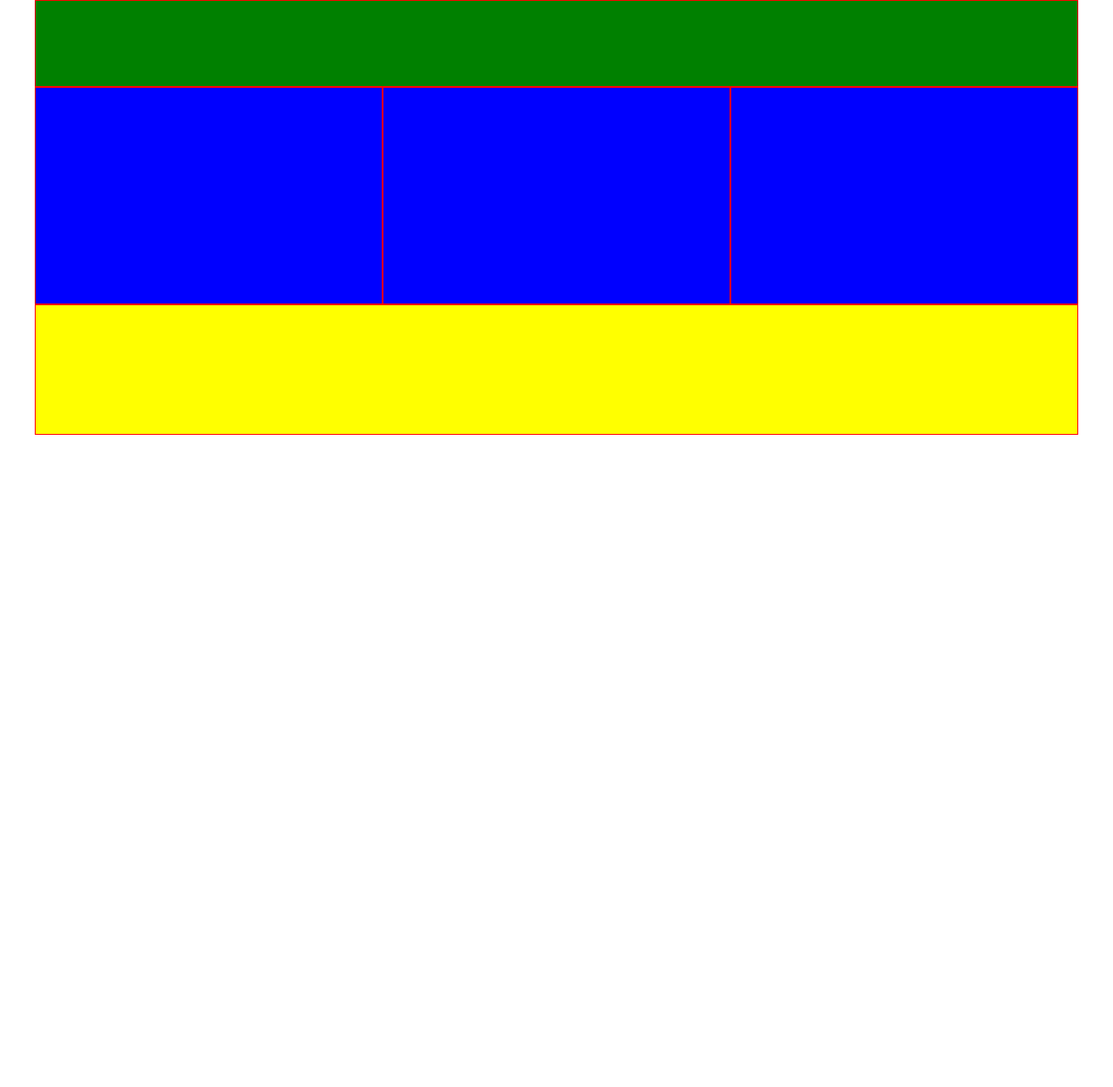
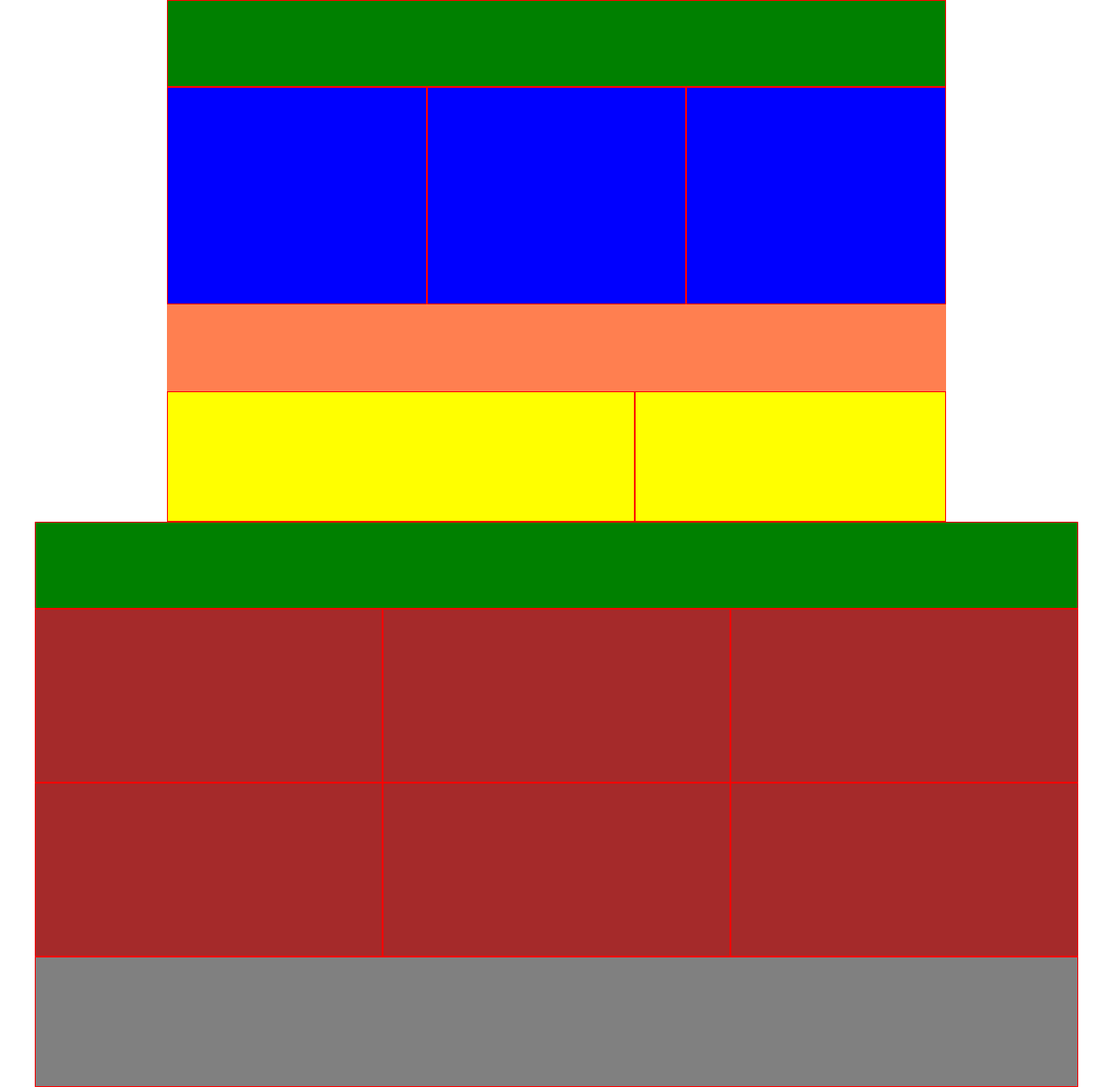
Before and after one commit to byHYONS/htmlcss-dropbox, a plain HTML site: page index.html in a window 1280 px wide. Shown: the part 500-1750 px from the top of the page at 87% size. Before the commit the page ends 1000 px from the top, so only its background shows below. Drawn offline with Linux system fonts and the light colour scheme.

Commit message:
[UPD] added 2 col-100 and 6 col-33

```diff
--- a/index.html
+++ b/index.html
@@ -41,7 +41,7 @@
         </div>
     </div>
     <!-- main seconda sezione • 2 colonne da 100 + 3 colonne da 33 + 1 da 100 + 2 colonne 60 40 -->
-    <div class="container row">
+    <div class="container-sm row">
         <!-- colonna 100 • h2 -->
         <div class="col-100 bg-green ht-100 bdb">
 
@@ -64,10 +64,52 @@
 
         </div>
         <!-- colonna 100 • content border -->
-        <div class="col-100 bg-yellow ht-150 bdb">
+        <div class="col-100 ht-100 bg-coral">
 
         </div>
-        <!-- main terza sezione • -->
+        <!-- colonna 60 • imagine -->
+        <div class="col-60 bg-yellow ht-150 bdb">
+
+        </div>
+        <!-- colonna 40 • h3 + text -->
+        <div class="col-40 bg-yellow ht-150 bdb">
+
+        </div>
+    </div>
+    <!-- main terza sezione • colonna 100 + 3 colonne 33 -->
+    <div class="container row">
+        <!-- colonna 100 • h2 -->
+        <div class="col-100 bg-green ht-100 bdb">
+
+        </div>
+        <!-- 3 colonne 33 • card -->
+        <div class="col-33 bg-brown ht-200 bdb">
+
+        </div>
+        <div class="col-33 bg-brown ht-200 bdb">
+
+        </div>
+        <div class="col-33 bg-brown ht-200 bdb">
+
+        </div>
+    </div>
+    <!-- main quarta sezione • colonna 3 colonne 33 + colonna 100 -->
+    <!-- 3 colonne 33 • card -->
+    <div class="container row">
+        <!-- 3 colonne 33 • card -->
+        <div class="col-33 bg-brown ht-200 bdb">
+
+        </div>
+        <div class="col-33 bg-brown ht-200 bdb">
+
+        </div>
+        <div class="col-33 bg-brown ht-200 bdb">
+
+        </div>
+        <!-- colonna 100 • h3 -->
+        <div class="col-100 bg-gray ht-150 bdb">
+
+        </div>
     </div>
 </main>
 
```
